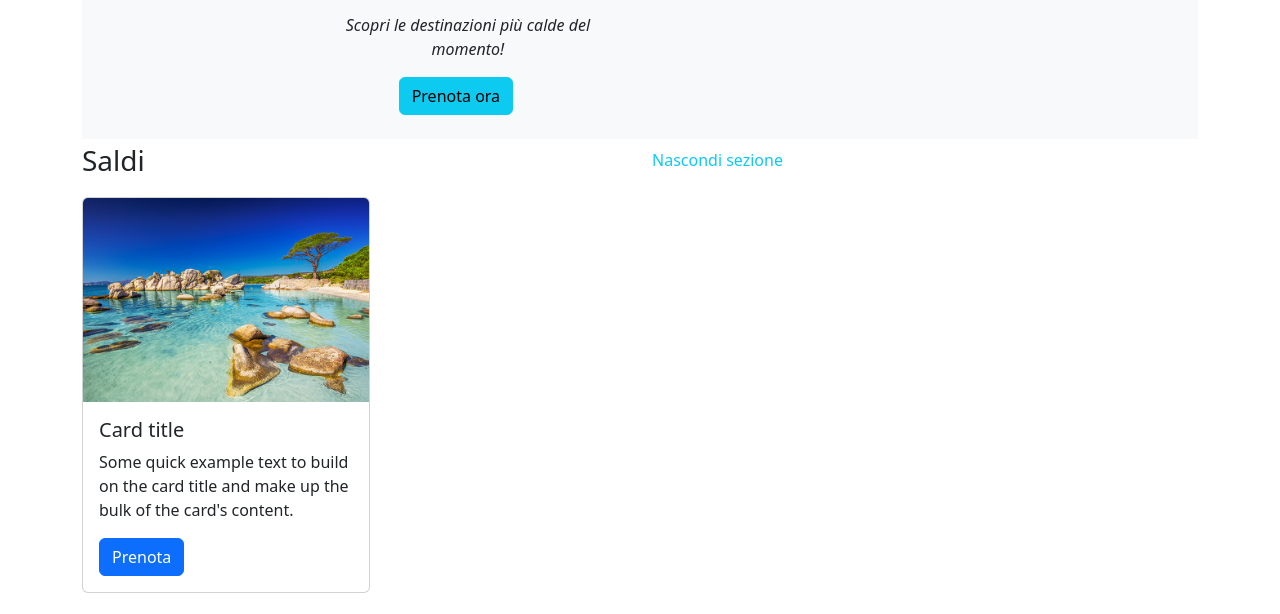
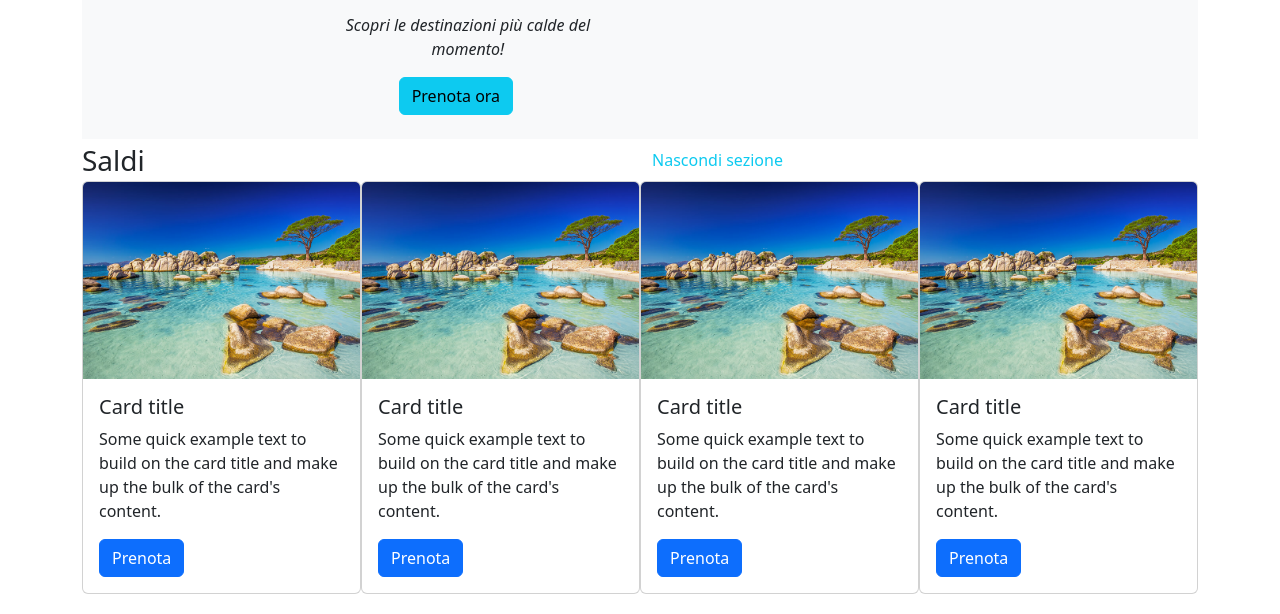
Before and after one commit to 369-Palma/u2-w2-d2-sito_agenzia_viaggi, a plain HTML site: page index.html in a window 1280 px wide. Shown: the part 138-752 px from the top of the page. Drawn offline with nearby package versions, Linux system fonts and the light colour scheme.

Commit message:
Update index.html

```diff
--- a/index.html
+++ b/index.html
@@ -103,9 +103,10 @@
         </div>
       <!-- INIZIO CARDS -->
       <div class="container d-flex">
-       <div class="row-cols-2 row-cols-md-3 row-cols-lg-4 mt-3" >
+       <div class="row-cols-2 row-cols-md-3 row-cols-lg-4 d-flex " >
+
         <div class="col mb-4">
-            <div class="card" style="width: 18rem;">
+            <div class="card" >
               <img src="./assets/img/vacanze-al-mare.jpg" class="card-img-top" alt="vacanze al mare">
               <div class="card-body">
                 <h5 class="card-title">Card title</h5>
@@ -114,8 +115,9 @@
               </div>
             </div>
         </div>
+
         <div class="col mb-4">
-          <div class="card" style="width: 18rem;">
+          <div class="card" >
             <img src="./assets/img/vacanze-al-mare.jpg" class="card-img-top" alt="vacanze al mare">
             <div class="card-body">
               <h5 class="card-title">Card title</h5>
@@ -124,8 +126,10 @@
             </div>
           </div>
         </div>
+
+
         <div class="col mb-4">
-        <div class="card" style="width: 18rem;">
+          <div class="card" >
             <img src="./assets/img/vacanze-al-mare.jpg" class="card-img-top" alt="vacanze al mare">
             <div class="card-body">
               <h5 class="card-title">Card title</h5>
@@ -134,11 +138,9 @@
             </div>
           </div>
         </div>
-       </div>
 
-    </div>
         <div class="col mb-4">
-      <div class="card" style="width: 18rem;">
+         <div class="card" >
           <img src="./assets/img/vacanze-al-mare.jpg" class="card-img-top" alt="vacanze al mare">
           <div class="card-body">
             <h5 class="card-title">Card title</h5>
@@ -146,6 +148,13 @@
             <a href="#" class="btn btn-primary">Prenota</a>
           </div>
          </div>
+        </div>
+
+
+       </div>
+       </div>
+
+
 
 
 
```
Lines whose indentation alone changed are shown as unchanged.
